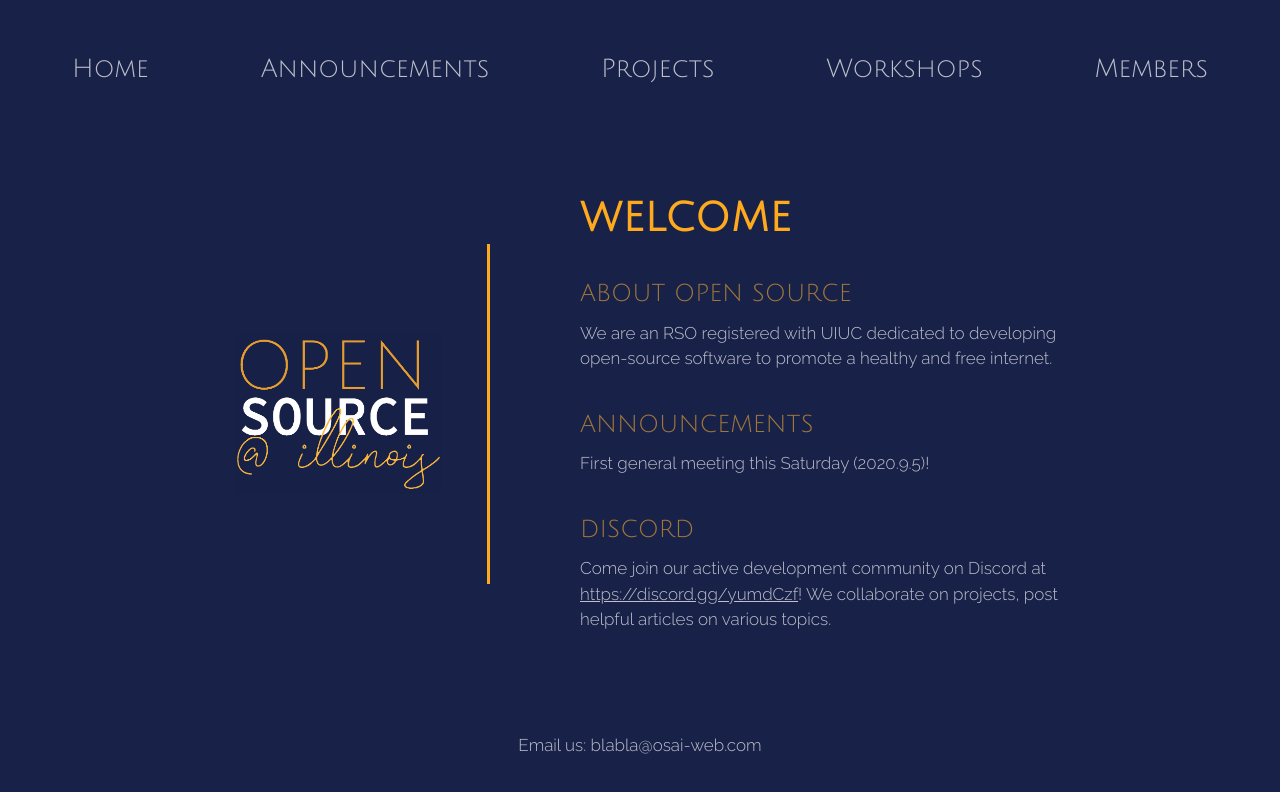
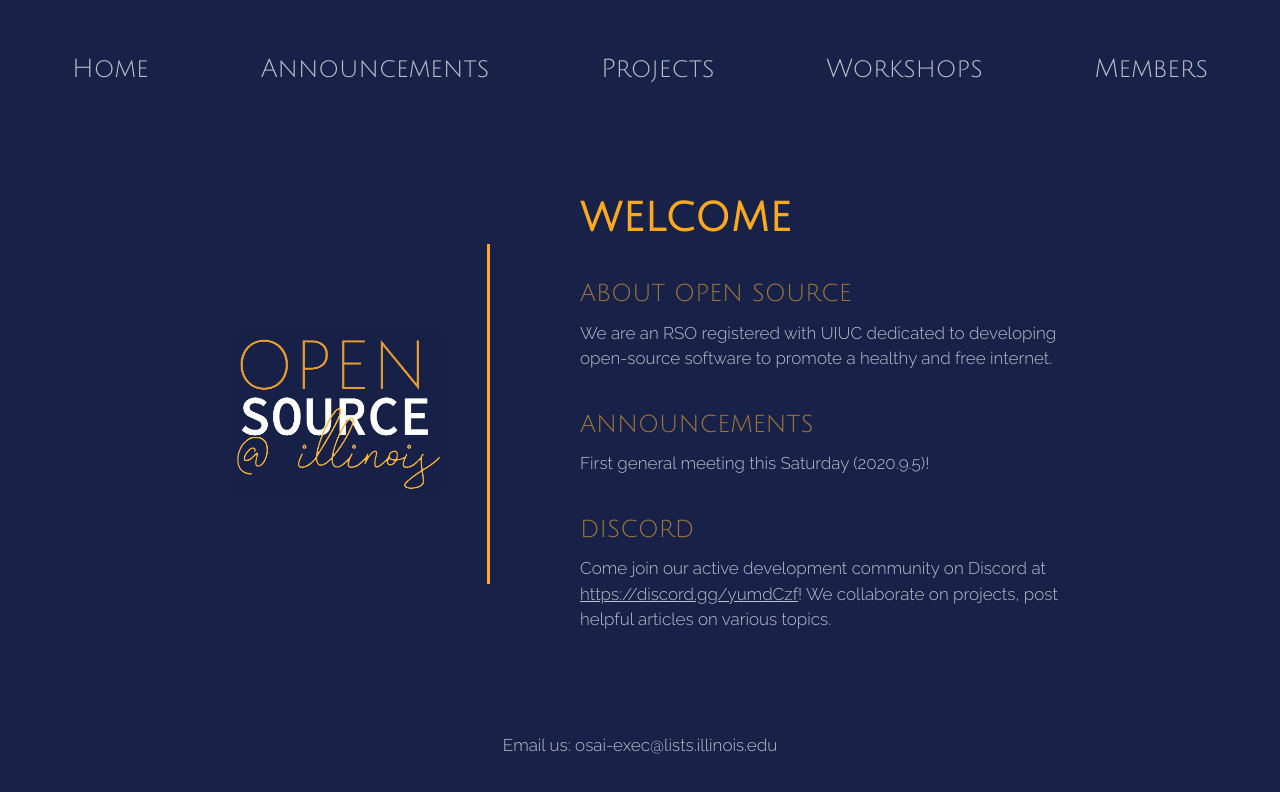
Before and after one commit to open-source-at-illinois/website-reboot, a Next.js app in the folder website-reboot/: page / in a window 1280 px wide. Shown: the top 792 px of the page. Built offline with nearby package versions, Linux system fonts and the light colour scheme.

Commit message:
Update layout.js

```diff
--- a/website-reboot/components/layout.js
+++ b/website-reboot/components/layout.js
@@ -16,26 +16,26 @@ export default function Layout({ children }) {
       </Head>
       <header className={styles.navbar}>
         <Link href="/">
-            <a className={styles.link}>Home</a>
+          <a className={styles.link}>Home</a>
         </Link>
         <Link href="/announcements">
-            <a className={styles.link}>Announcements</a>
+          <a className={styles.link}>Announcements</a>
         </Link>
         <Link href="/projects">
-            <a className={styles.link}>Projects</a>
+          <a className={styles.link}>Projects</a>
         </Link>
         <Link href="/workshops">
-            <a className={styles.link}>Workshops</a>
+          <a className={styles.link}>Workshops</a>
         </Link>
         <Link href="/members">
-            <a className={styles.link}>Members</a>
+          <a className={styles.link}>Members</a>
         </Link>
       </header>
 
       <main className={styles.main}>{children}</main>
 
       <footer>
-        <p>Email us: blabla@osai-web.com</p>
+        <p>Email us: osai-exec@lists.illinois.edu</p>
       </footer>
     </div>
   )
```
